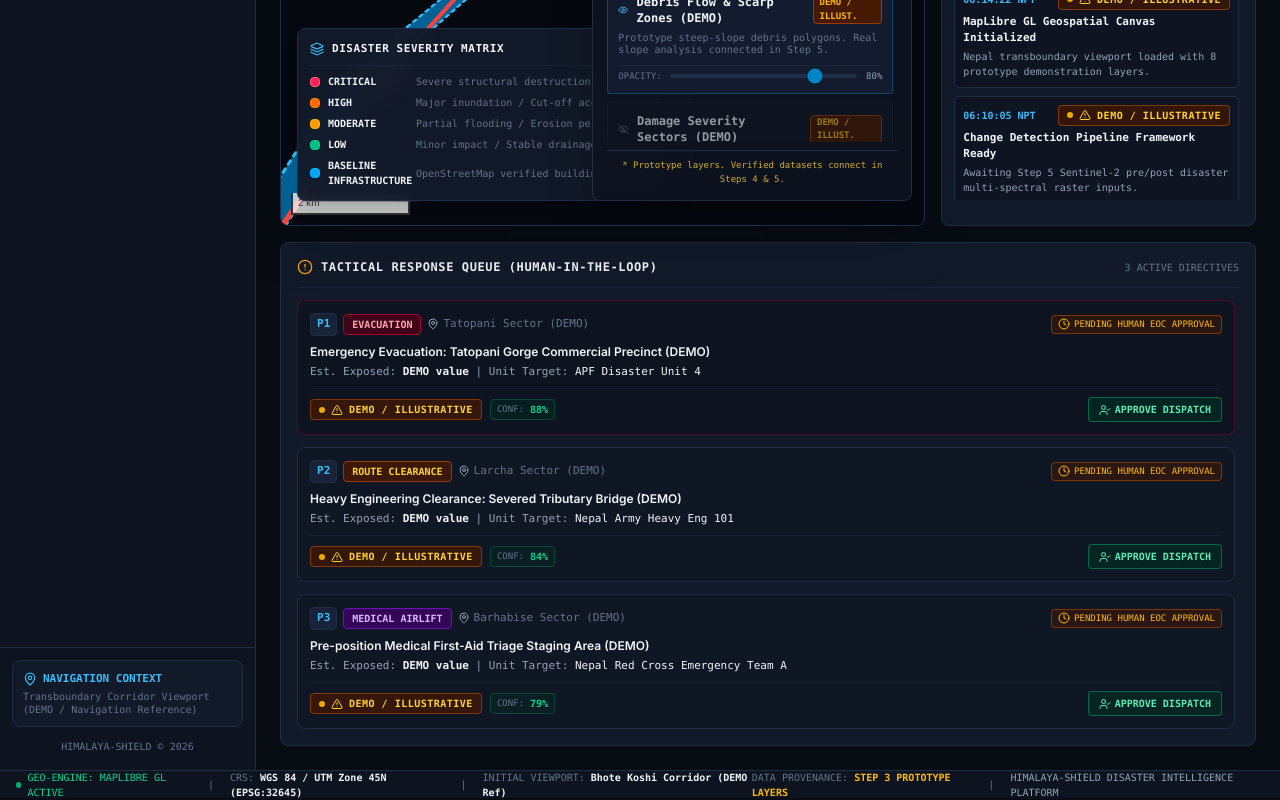
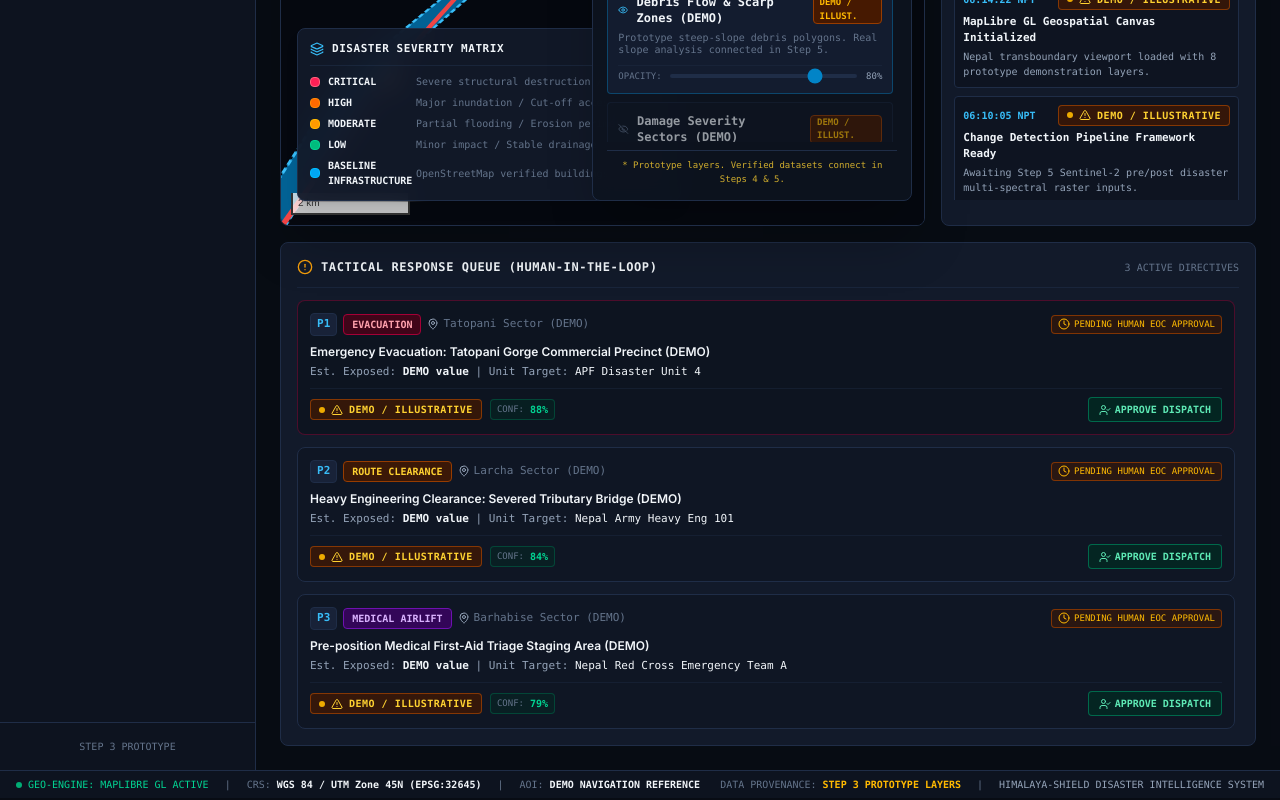
Before and after one commit to shivalingappagouda1/nepal-floods-project, a React (Vite) app in the folder frontend/: page / in a window 1280 px wide. Shown: the part 779-1579 px from the top of the page. Built offline with nearby package versions, Linux system fonts and the light colour scheme; no server answers.

Commit message:
fix: cleanup duplicate sidebar items, single footer product name, and set explicit AOI demo reference

```diff
--- a/frontend/src/components/layout/AppShell.tsx
+++ b/frontend/src/components/layout/AppShell.tsx
@@ -401,7 +401,7 @@ export const AppShell: React.FC = () => {
         </main>
       </div>
 
-      {/* Bottom Telemetry & Attribution Status Bar (Exactly ONE GEO-ENGINE status message) */}
+      {/* Bottom Telemetry & Attribution Status Bar */}
       <footer className="h-7 bg-command-panel border-t border-command-border px-4 flex items-center justify-between text-[10px] font-mono text-command-dim z-30">
         <div className="flex items-center gap-4">
           <div className="flex items-center gap-1.5 text-emerald-400">
@@ -411,13 +411,13 @@ export const AppShell: React.FC = () => {
           <span>|</span>
           <span>CRS: <strong className="text-command-text">WGS 84 / UTM Zone 45N (EPSG:32645)</strong></span>
           <span>|</span>
-          <span>INITIAL VIEWPORT: <strong className="text-command-text">Bhote Koshi Corridor (DEMO Ref)</strong></span>
+          <span>AOI: <strong className="text-command-text">DEMO NAVIGATION REFERENCE</strong></span>
         </div>
 
         <div className="flex items-center gap-4">
           <span>DATA PROVENANCE: <strong className="text-amber-400">STEP 3 PROTOTYPE LAYERS</strong></span>
           <span>|</span>
-          <span className="text-command-muted">HIMALAYA-SHIELD DISASTER INTELLIGENCE PLATFORM</span>
+          <span className="text-command-muted">HIMALAYA-SHIELD DISASTER INTELLIGENCE SYSTEM</span>
         </div>
       </footer>
     </div>
--- a/frontend/src/components/layout/Sidebar.tsx
+++ b/frontend/src/components/layout/Sidebar.tsx
@@ -6,8 +6,7 @@ import {
   Building2,
   Flame,
   ShieldAlert,
-  ChevronRight,
-  MapPin
+  ChevronRight
 } from 'lucide-react';
 
 interface SidebarProps {
@@ -33,7 +32,7 @@ export const Sidebar: React.FC<SidebarProps> = ({
     <aside className={`bg-command-panel border-r border-command-border flex flex-col justify-between transition-all duration-200 ${
       isCollapsed ? 'w-16' : 'w-64'
     }`}>
-      {/* Navigation Links */}
+      {/* Navigation Links - Exactly one of each entry */}
       <div className="p-3 space-y-1">
         <div className="px-3 py-2 text-[10px] font-mono text-command-dim uppercase tracking-wider font-semibold">
           Operational Modules
@@ -77,20 +76,10 @@ export const Sidebar: React.FC<SidebarProps> = ({
         })}
       </div>
 
-      {/* Bottom Mission Support Links */}
-      <div className="p-3 border-t border-command-border space-y-2">
-        <div className="p-2.5 rounded-lg bg-command-card border border-command-border text-[11px] font-mono">
-          <div className="flex items-center gap-1.5 text-command-accent-glow font-semibold mb-1">
-            <MapPin className="w-3.5 h-3.5" />
-            <span>NAVIGATION CONTEXT</span>
-          </div>
-          <p className="text-[10px] text-command-dim leading-tight">
-            Transboundary Corridor Viewport (DEMO / Navigation Reference)
-          </p>
-        </div>
-
+      {/* Clean Bottom Navigation Status */}
+      <div className="p-3 border-t border-command-border">
         <div className="text-[10px] font-mono text-command-dim text-center py-1">
-          HIMALAYA-SHIELD © 2026
+          STEP 3 PROTOTYPE
         </div>
       </div>
     </aside>
```
